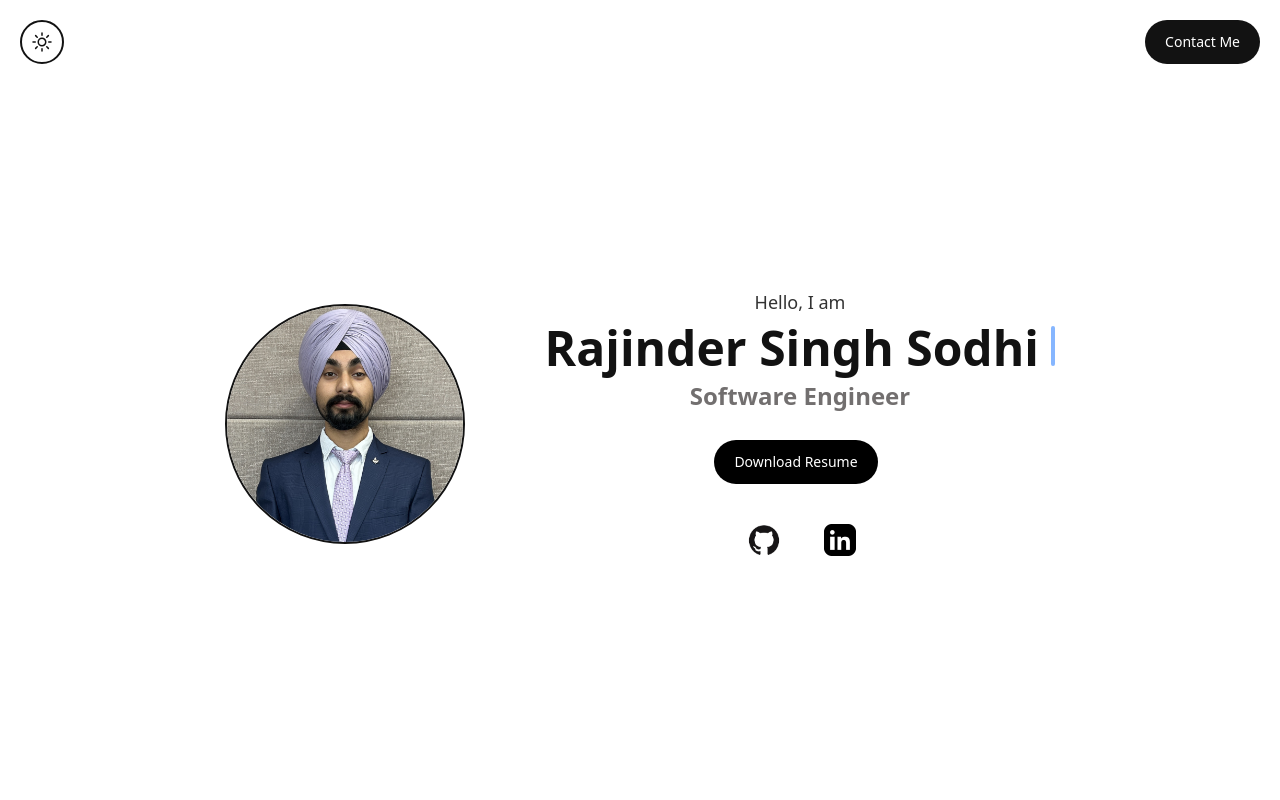
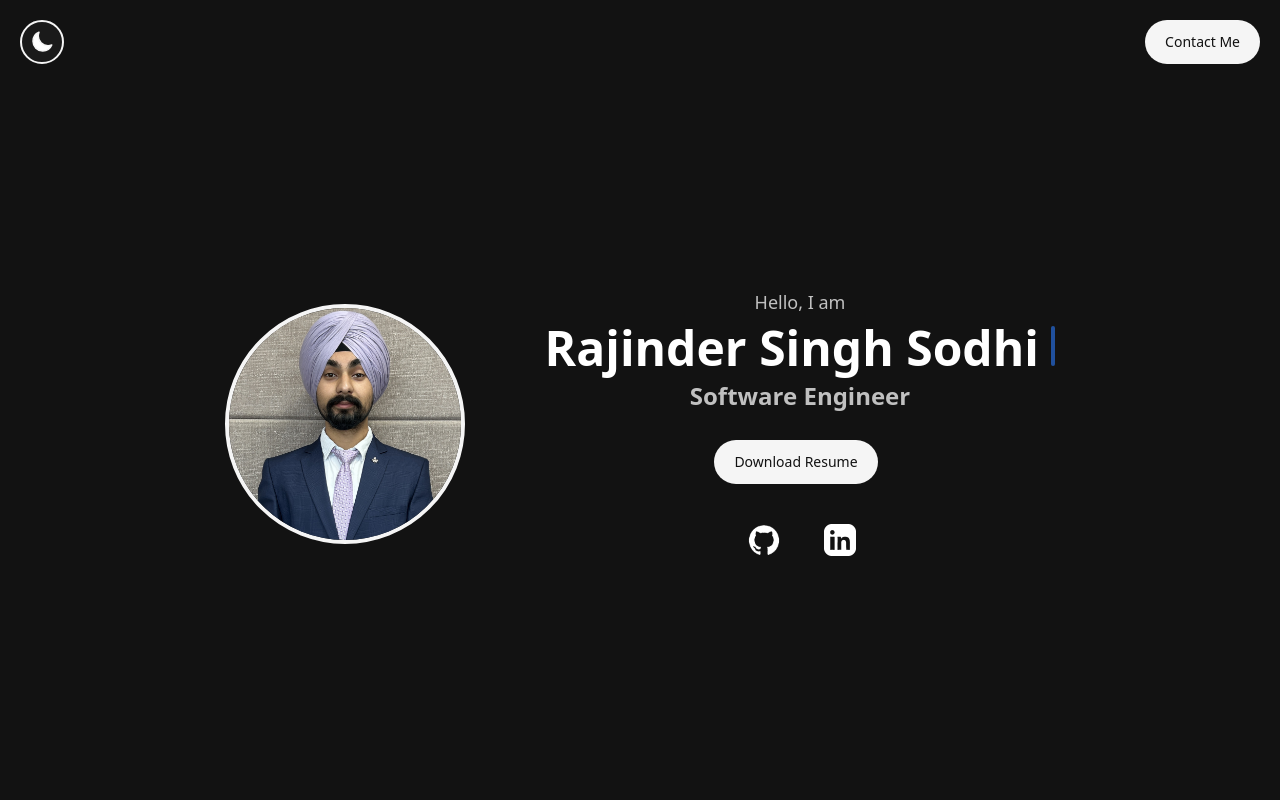
Before and after one commit to rajindersinghsodhi/portfolio, a Next.js app: page / in a window 1280 px wide. Shown: the top 800 px of the page. Built offline with nearby package versions, Linux system fonts and the light colour scheme.

Commit message:
Feature(darkmode): added toggle button for theme

```diff
--- a/src/app/components/Contact.tsx
+++ b/src/app/components/Contact.tsx
@@ -41,7 +41,9 @@ const Contact = ({ darkMode }: { darkMode: boolean }) => {
           }}
         >
           {/* Email */}
-          <div className="flex items-center gap-3">
+          <div className="flex">
+            <a  className="flex items-center gap-3"
+    href="mailto:rajindersodhi181@gmail.com">
             <Image
               src={!darkMode ? "/email-icon.png" : "/dark-email-icon.png"}
               alt="Email Icon"
@@ -56,10 +58,12 @@ const Contact = ({ darkMode }: { darkMode: boolean }) => {
             >
               rajindersodhi181&#64;gmail.com
             </span>
+            </a>
           </div>
 
           {/* LinkedIn */}
-          <div className="flex items-center gap-3">
+          <div className="flex">
+            <a href="https://www.linkedin.com/in/rajindersinghsodhi/" target="_blank" className="flex items-center gap-3">
             <Image
               src={
                 !darkMode ? "/linkedin-icon.png" : "/dark-linkedin-icon.png"
@@ -76,6 +80,7 @@ const Contact = ({ darkMode }: { darkMode: boolean }) => {
             >
               rajindersinghsodhi
             </span>
+            </a>
           </div>
         </div>
       </div>
--- a/src/app/page.tsx
+++ b/src/app/page.tsx
@@ -2,13 +2,13 @@
 import Intro from "./components/Intro";
 import Experience from "./components/Experience";
 import Skills from "./components/Skills";
-import { useState } from "react";
+import { useEffect, useState } from "react";
 import Projects from "./components/Projects";
 import Contact from "./components/Contact";
 import Footer from "./components/Footer";
 
 export default function Home() {
-  const [dark, setDark] = useState(false);
+  const [dark, setDark] = useState(true);
   const toggleDark = () => {
     setDark(!dark);
   }
@@ -93,7 +93,7 @@ export default function Home() {
         <Experience darkMode={dark}/>
         <Projects darkMode={dark}/>
         <Contact darkMode={dark}/>
-        </div>s
+        </div>
     </div>
   );
 }
```
